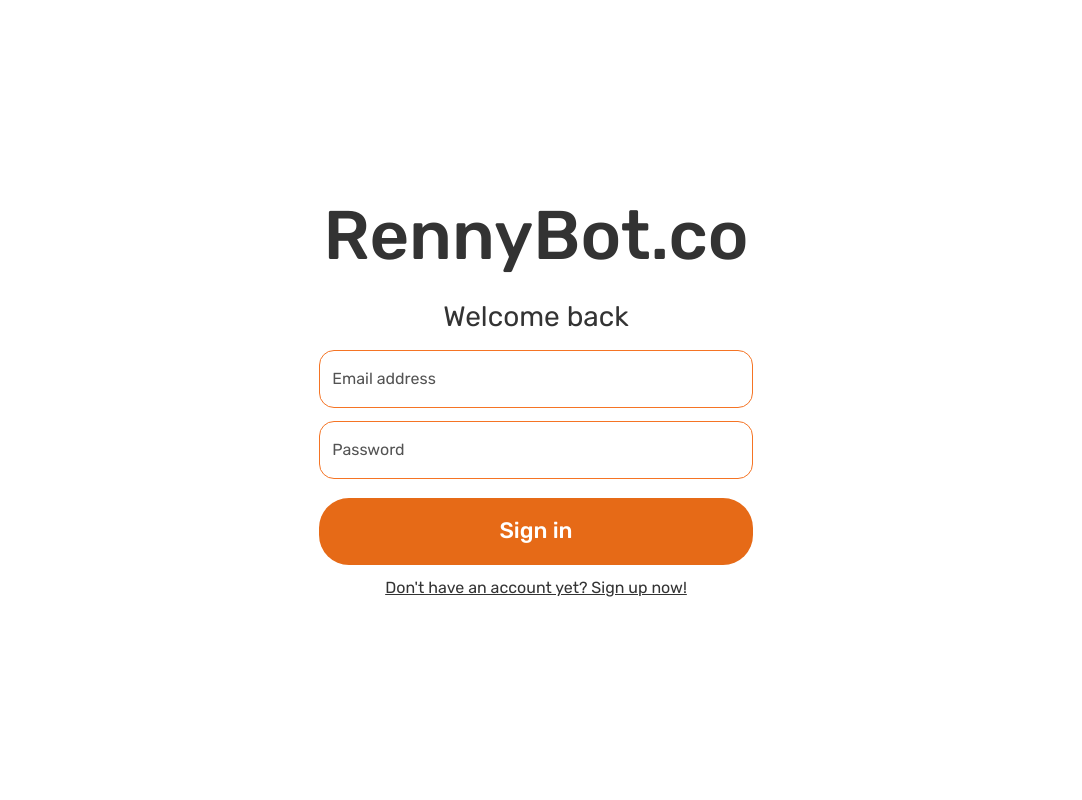
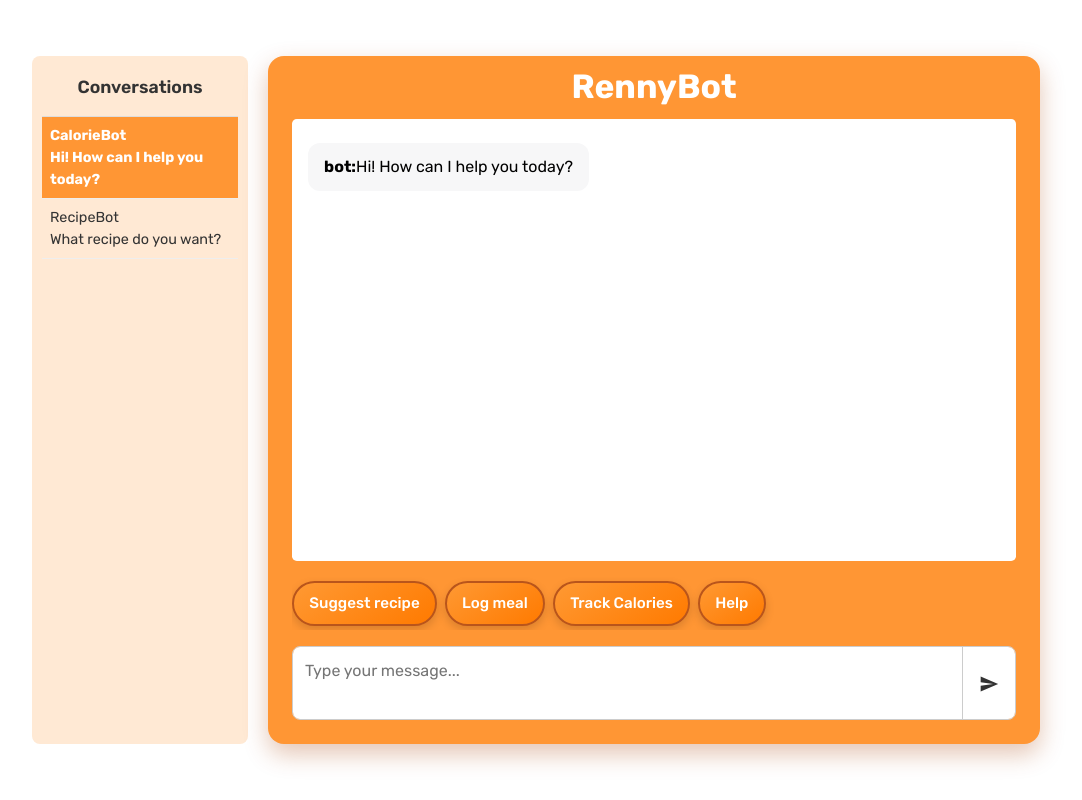
Before and after one commit to tgw6201/SummerBuild2025, a React (Vite) app in the folder client/: page / in a window 1280 px wide. Shown: the whole page, without its empty margins (104-1186 px from the left). Built offline with nearby package versions, Linux system fonts and the light colour scheme.

Commit message:
Update the chatbot to have conversation history (hard coded)

```diff
--- a/client/src/App.jsx
+++ b/client/src/App.jsx
@@ -15,7 +15,7 @@
     <>
       {!hideNavbar && <Navbar />}
       <Routes>
-        <Route path="/" element={<Login />} />
+        <Route path="/" element={<Chatbot />} />
         <Route path="/chatbot" element={<Chatbot />} />
         <Route path="/dashboard" element={<Dashboard />} />
         <Route path="/profile" element={<Profile />} />
--- a/client/src/pages/Chatbot.jsx
+++ b/client/src/pages/Chatbot.jsx
@@ -3,9 +3,23 @@
 
 export default function Chatbot() {
   /* State Management */
-  const [messages, setMessages] = useState([
-    { id: 1, sender: 'bot', text: 'Hi! How can I help you today?' }
+  const [conversations, setConversations] = useState([
+    {
+      id: 1,
+      title: "CalorieBot",
+      messages: [
+        { id: 1, sender: 'bot', text: 'Hi! How can I help you today?' }
+      ]
+    },
+    {
+      id: 2,
+      title: "RecipeBot",
+      messages: [
+        { id: 1, sender: 'bot', text: 'What recipe do you want?' }
+      ]
+    }
   ]);
+  const [activeConversationId, setActiveConversationId] = useState(1);
   const [input, setInput] = useState(''); // Current text in the input field
   const [isTyping, setIsTyping] = useState(false); // Boolean to show/hide typing indicator
 
@@ -13,36 +27,10 @@
   const messagesEndRef = useRef(null);  // Points to bottom of messages (for auto-scroll)
   const inputRef = useRef(null); // Points to input field (for auto-focus)
 
-  const [searchTerm, setSearchTerm] = useState('');
-  const [selectedMessageId, setSelectedMessageId] = useState(null);
-
-  // We'll keep a history of all user and bot messages
-  const [history, setHistory] = useState(messages);
-
-  // Whenever messages change, update history too
-  useEffect(() => {
-    setHistory(messages);
-  }, [messages]);
-
-  // Filter history based on search input
-  const filteredHistory = history.filter(item =>
-    item.text.toLowerCase().includes(searchTerm.toLowerCase())
-  );
-
-  // Load a message from history into the input box (or scroll to it)
-  const loadMessage = (id) => {
-    setSelectedMessageId(id);
-    const msg = history.find(item => item.id === id);
-    if (msg && msg.sender === 'user') {
-      setInput(msg.text);
-      inputRef.current?.focus();
-    }
-  };
-
   /* Auto-scroll Effect */
   useEffect(() => {
     messagesEndRef.current?.scrollIntoView({ behavior: 'smooth' });
-  }, [messages, isTyping]);
+  }, [conversations, activeConversationId, isTyping]);
 
   /* Auto-focus Effect */
   useEffect(() => {
@@ -54,13 +42,19 @@
     const messageToSend = msg !== undefined ? msg : input;
     if (!messageToSend.trim() || isTyping) return;
 
-    const userMessage = {
-      id: Date.now(),
-      sender: 'user',
-      text: messageToSend.trim()
-    };
-
-    setMessages(prev => [...prev, userMessage]);
+    setConversations(prev =>
+      prev.map(conv =>
+        conv.id === activeConversationId
+          ? {
+              ...conv,
+              messages: [
+                ...conv.messages,
+                { id: Date.now(), sender: 'user', text: messageToSend.trim() }
+              ]
+            }
+          : conv
+      )
+    );
     setInput('');
     setIsTyping(true);
 
@@ -77,17 +71,25 @@
 
       const randomResponse = responses[Math.floor(Math.random() * responses.length)];
 
-      const botMessage = {
-        id: Date.now() + 1,
-        sender: 'bot',
-        text: randomResponse
-      };
+      setConversations(prev =>
+        prev.map(conv =>
+          conv.id === activeConversationId
+            ? {
+                ...conv,
+                messages: [
+                  ...conv.messages,
+                  { id: Date.now() + 1, sender: 'bot', text: randomResponse }
+                ]
+              }
+            : conv
+        )
+      );
+      setIsTyping(false);
+      inputRef.current?.focus();
+    }, 1200);
+  };
 
-      setMessages(prev => [...prev, botMessage]);
-        setIsTyping(false);
-        inputRef.current?.focus();
-      }, 1200);
-  };
+  const activeConversation = conversations.find(c => c.id === activeConversationId);
 
   /* Keyboard Handler */
   const handleKeyPress = (e) => {
@@ -108,21 +110,18 @@
   return (
     <div className="app-container"> {/* top-level flex container */}
       <aside className="history-sidebar">
-        <input
-          type="text"
-          placeholder="Search history..."
-          value={searchTerm}
-          onChange={e => setSearchTerm(e.target.value)}
-          className="search-bar"
-        />
+        <div style={{fontWeight: 600, margin: "0.5rem 0 1rem 0", fontSize: "1.1rem", textAlign: 'center'}}>Conversations</div>
         <ul className="history-list">
-          {filteredHistory.map(item => (
+          {conversations.map(conv => (
             <li
-              key={item.id}
-              className={`history-item ${item.id === selectedMessageId ? 'active' : ''}`}
-              onClick={() => loadMessage(item.id)}
+              key={conv.id}
+              className={`history-item${conv.id === activeConversationId ? ' active' : ''}`}
+              onClick={() => setActiveConversationId(conv.id)}
             >
-              {item.text.length > 30 ? item.text.slice(0, 30) + '...' : item.text}
+              <div className="history-title">{conv.title}</div>
+              <div className="history-preview">
+                {conv.messages[conv.messages.length - 1]?.text.slice(0, 30) || ''}
+              </div>
             </li>
           ))}
         </ul>
@@ -132,7 +131,7 @@
         <h3 className="chat-header">RennyBot</h3>
 
         <div className="chat-messages">
-          {messages.map((msg, idx) => (
+          {(activeConversation?.messages || []).map((msg, idx) => (
             <div key={idx} className={`message ${msg.sender}`}>
               <strong>{msg.sender}:</strong>
               {msg.text.split('\n').map((line, i) => (
```
